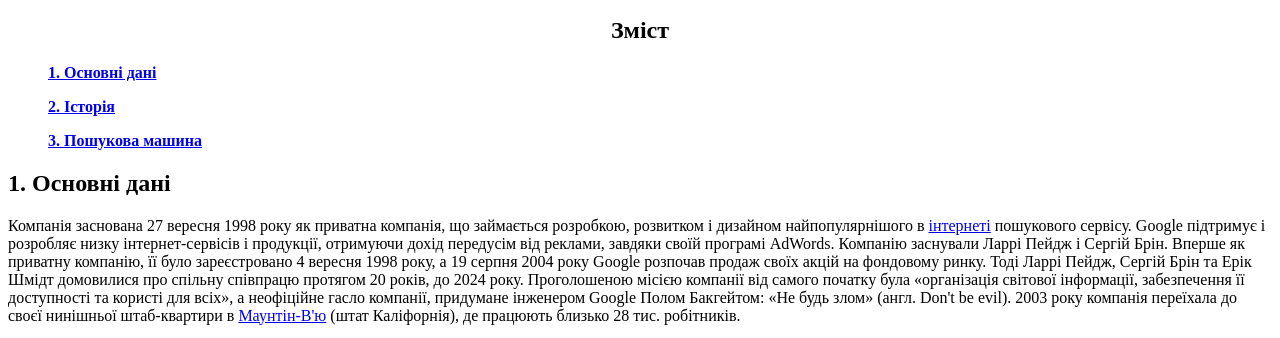
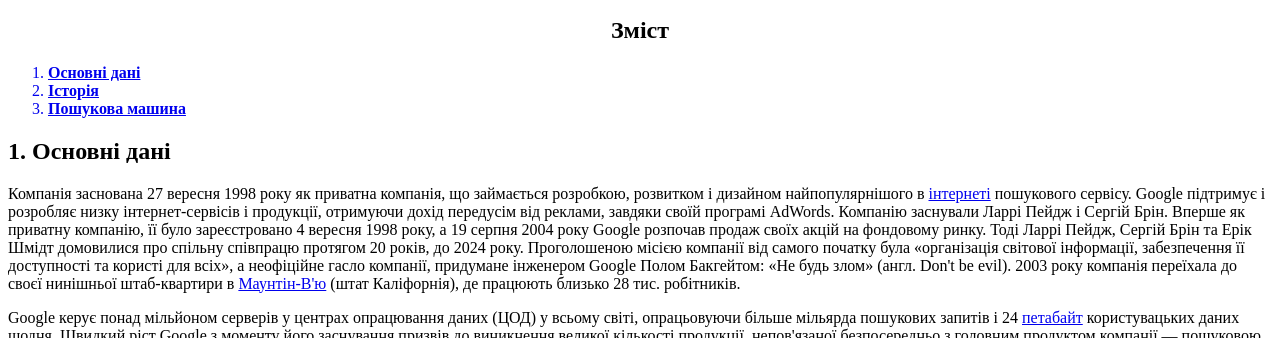
Before and after one commit to oltkachuk/oltkachuk.github.io, a plain HTML site: page google.html in a window 1280 px wide. Shown: the part 442-780 px from the top of the page. Drawn offline with Linux system fonts and the light colour scheme.

Commit message:
Update google.html

```diff
--- a/google.html
+++ b/google.html
@@ -13,9 +13,11 @@
        <p>Найпопулярніший пошуковий сервіс станом на 2019 рік, має у власності, зокрема <a href="https://www.youtube.com/"> YouTube</a> і  <a href="https://uk.wikipedia.org/wiki/Blogger">Blogger</a>. Штаб-квартира корпорації розташована в Кремнієвій долині, представництва компанії також є в Північній Америці, Європі та Азії.</p>
         <p><a href="https://www.google.com" target="_blank"><i>Google.com</i></a> — найвідвідуваніший сайт у світі (поряд із <a href="https://facebook.com"> facebook.com</a>). Водночас, компанію звинувачують у порушенні права на приватність, авторського права та цензурі.</p>
         <center><h2>Зміст</h2> </center>
-            <a href="#part1"><ul><b>1. Основні дані</b></ul></a>
-            <a href="#part2"><ul><b>2. Історія</b></ul></a>
-            <a href="#part3"><ul><b>3. Пошукова машина</b></ul></a>
+        <ol>
+            <a href="#part1"><li><b>Основні дані</b></li></a>
+            <a href="#part2"><li><b>Історія</b></li></a>
+            <a href="#part3"><li><b>Пошукова машина</b></li></a>
+        </ol>
             <p id="part1"></p>
         <h2>1. Основні дані</h2>
             <p>Компанія заснована 27 вересня 1998 року як приватна компанія, що займається розробкою, розвитком і дизайном найпопулярнішого в <a href="https://uk.wikipedia.org/wiki/%D0%86%D0%BD%D1%82%D0%B5%D1%80%D0%BD%D0%B5%D1%82"> інтернеті</a> пошукового сервісу. Google підтримує і розробляє низку інтернет-сервісів і продукції, отримуючи дохід передусім від реклами, завдяки своїй програмі AdWords. Компанію заснували Ларрі Пейдж і Сергій Брін. Вперше як приватну компанію, її було зареєстровано 4 вересня 1998 року, а 19 серпня 2004 року Google розпочав продаж своїх акцій на фондовому ринку. Тоді Ларрі Пейдж, Сергій Брін та Ерік Шмідт домовилися про спільну співпрацю протягом 20 років, до 2024 року. Проголошеною місією компанії від самого початку була «організація світової інформації, забезпечення її доступності та користі для всіх», а неофіційне гасло компанії, придумане інженером Google Полом Бакгейтом: «Не будь злом» (англ. Don't be evil). 2003 року компанія переїхала до своєї нинішньої штаб-квартири в <a href="https://uk.wikipedia.org/wiki/%D0%9C%D0%B0%D1%83%D0%BD%D1%82%D1%96%D0%BD-%D0%92%27%D1%8E"> Маунтін-В'ю</a> (штат Каліфорнія), де працюють близько 28 тис. робітників.</p>
```
